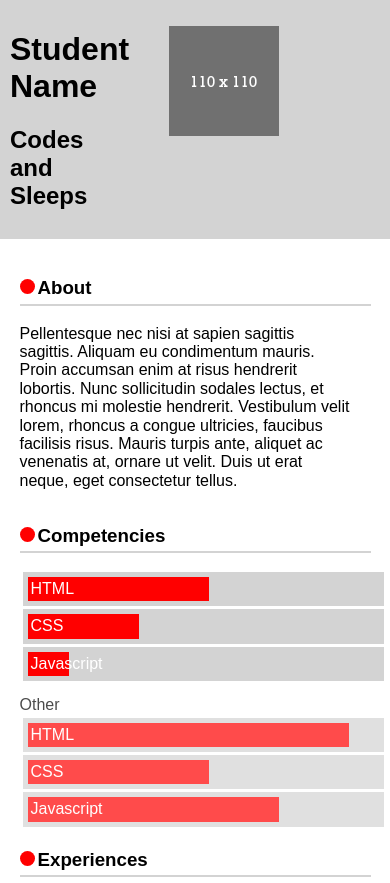
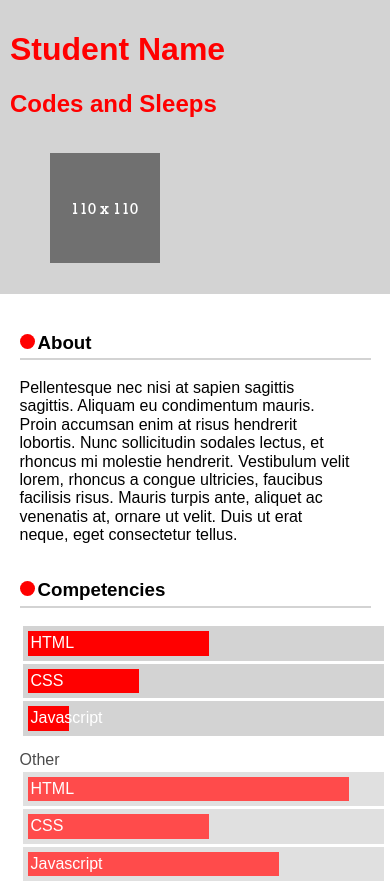
Before and after one commit to Tarraf2020/Cv-Styling-master, a plain HTML site: page public/style1/index.html in a window 390 px wide. Shown: the top 883 px of the page. Drawn offline with Linux system fonts and the light colour scheme.

Commit message:
last touches

```diff
--- a/public/style1/style.css
+++ b/public/style1/style.css
@@ -174,7 +174,12 @@ body{
   }
 
   @media only screen and (max-width: 650px){
-
+    header>div{
+      width: 100%;
+      display: flex;
+      flex-direction: column;
+      color: red;
+    }
     .content{
       display: flex;
         flex-direction: column;
```
